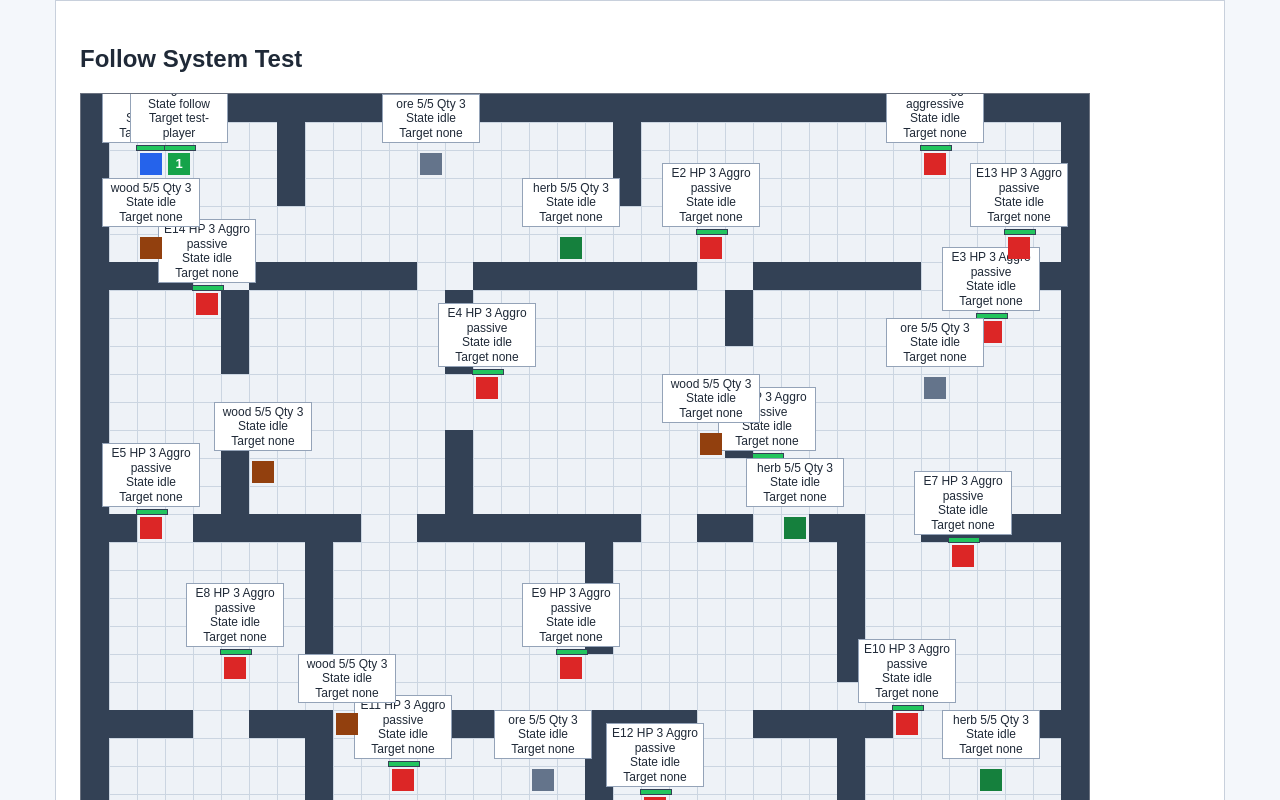
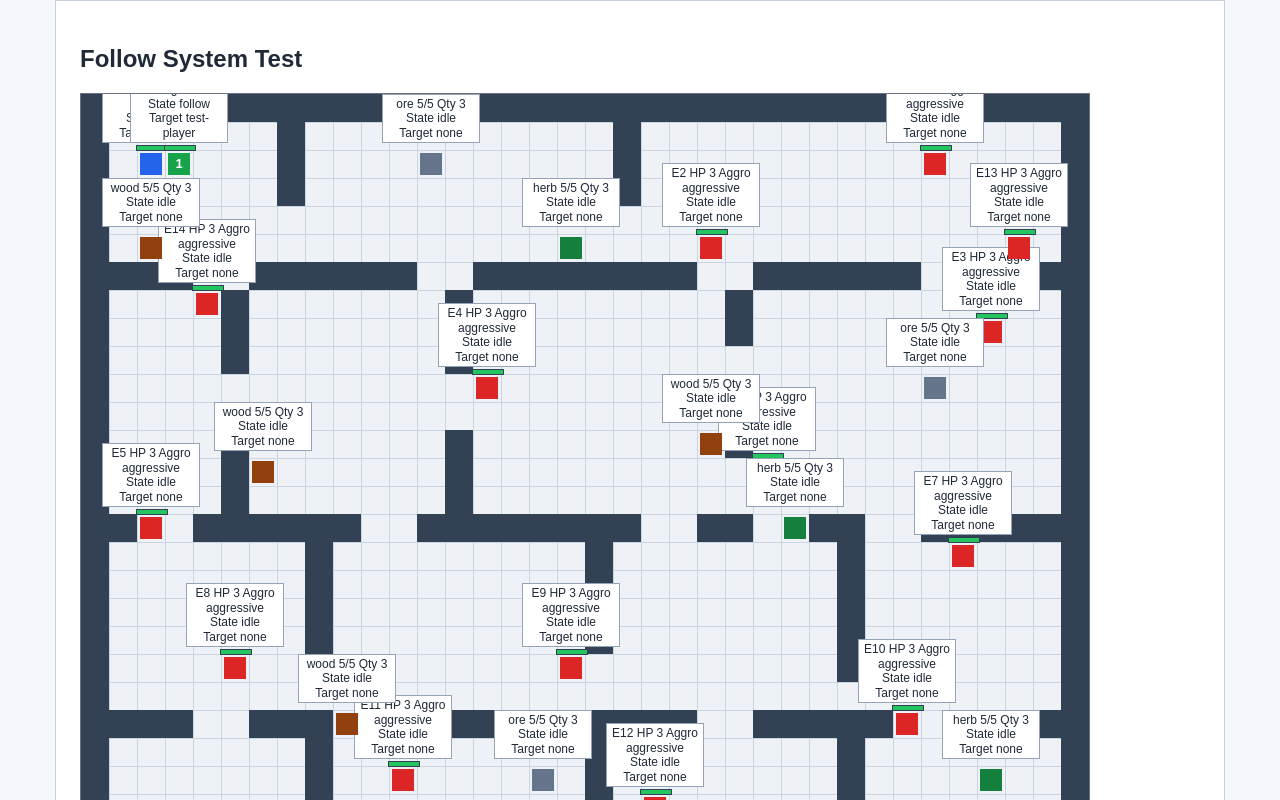
Before and after one commit to furiaz/MMOPartySimulator, a React (Vite) app in the folder client/: page / in a window 1280 px wide. Shown: the top 800 px of the page. Built offline with nearby package versions, Linux system fonts and the light colour scheme.

Commit message:
Updated GDD and GTD for new pathing logic and roles logic

```diff
--- a/client/src/App.tsx
+++ b/client/src/App.tsx
@@ -124,11 +124,7 @@ function createInitialState(): GameState {
     "gatherer",
   );
   const enemies = enemyIds.map((enemyId, index) =>
-    createEnemy(
-      enemyId,
-      enemyStartPositions[index],
-      index === 0 ? "aggressive" : "passive",
-    ),
+    createEnemy(enemyId, enemyStartPositions[index], "aggressive"),
   );
   const resources = resourceStartData.map((resource) =>
     createResource(resource.id, resource.position, {
```
Also changed, not shown: 2 other files (tests, documents, lock files or other folders).
